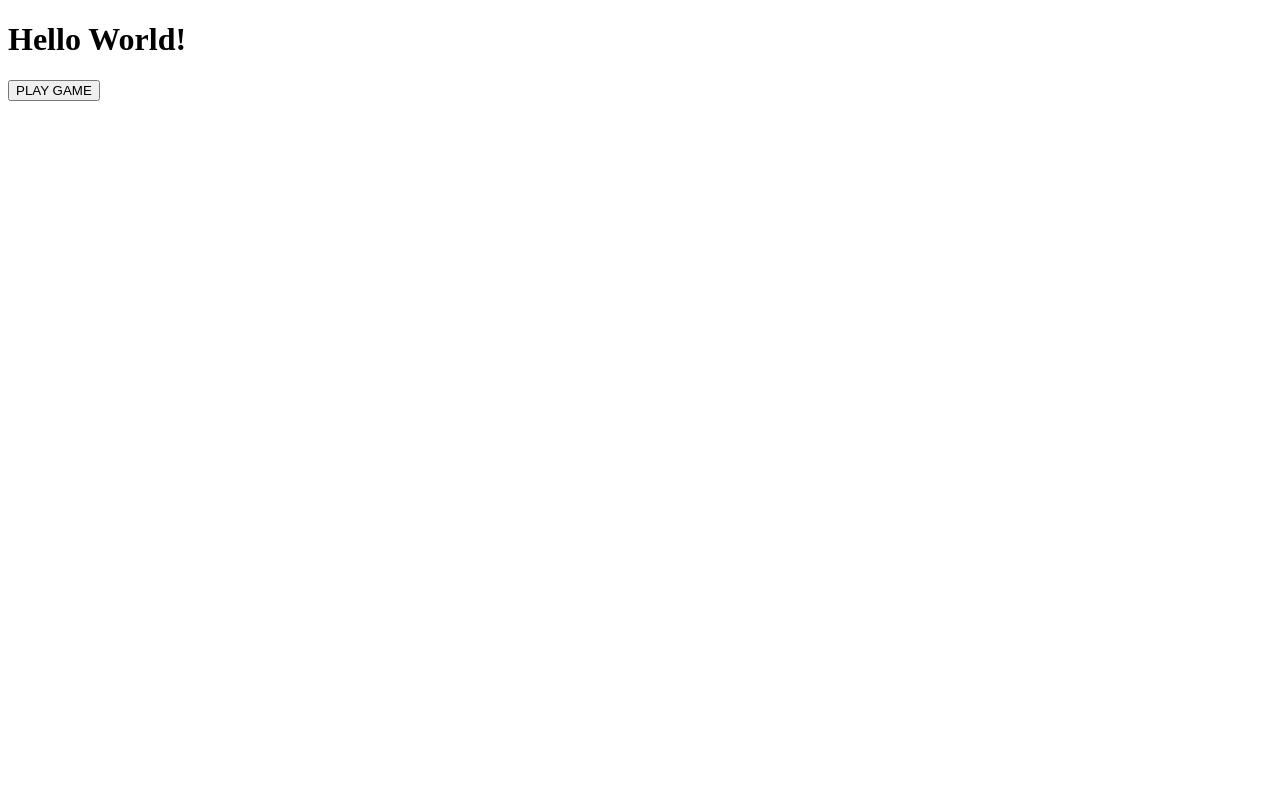
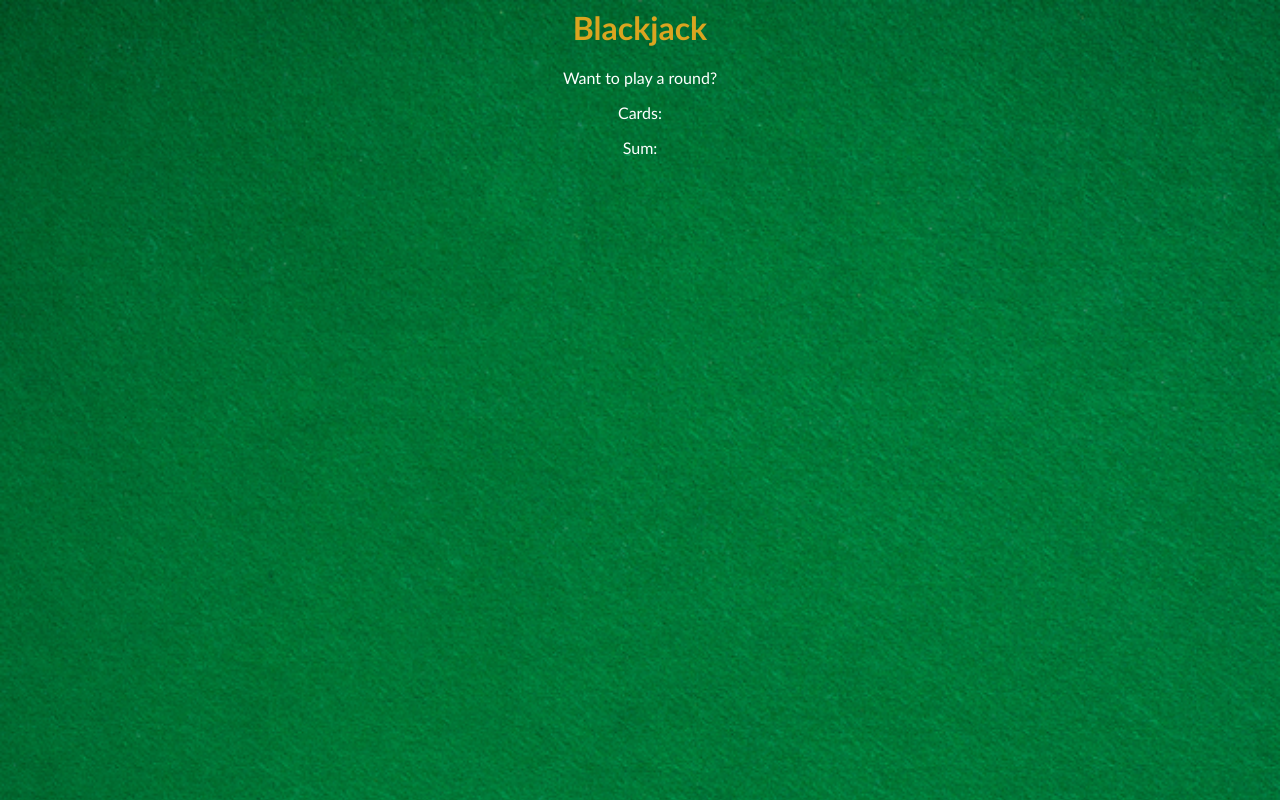
Before and after one commit to Mr-MikeRoss/Blackjack-Game, a website: page index.html in a window 1280 px wide. Drawn offline with Linux system fonts and the light colour scheme.

Commit message:
Taking Mock Project from Scimber

```diff
--- /dev/null
+++ b/index.css
@@ -0,0 +1,17 @@
+/* Complete the CSS styling according to the provided design */
+
+body {
+    font-family: 'Trebuchet MS', 'Lucida Sans Unicode', 'Lucida Grande', 'Lucida Sans', Arial, sans-serif;
+    background-image: url("images/table.png");
+    background-size: cover;
+    text-align: center;
+    color: white;
+}
+
+h1 {
+    color: goldenrod;
+}
+
+#message-el {
+
+}
--- a/index.html
+++ b/index.html
@@ -1,11 +1,12 @@
-<!DOCTYPE html>
 <html>
     <head>
-
+        <link rel="stylesheet" href="index.css">
     </head>
     <body>
-        <h1 id="card-el">Hello World!</h1>
-        <button onclick="playGame()">PLAY GAME</button>
-        <script src="script.js"></script>
+        <h1>Blackjack</h1>
+        <p id="message-el">Want to play a round?</p>
+        <p>Cards:</p>
+        <p>Sum:</p>
+        <script src="index.js"></script>
     </body>
 </html>
--- /dev/null
+++ b/index.js
@@ -0,0 +1,18 @@
+let firstCard = 10
+let secondCard = 4
+let sum = firstCard + secondCard
+let hasBlackJack = false
+let isAlive = true
+let message = ""
+
+if (sum <= 20) {
+    message = "Do you want to draw a new card? 🙂"
+} else if (sum === 21) {
+    message = "Wohoo! You've got Blackjack! 🥳"
+    hasBlackJack = true
+} else {
+    message = "You're out of the game! 😭"
+    isAlive = false
+}
+
+console.log(message)
--- a/script.js
+++ /dev/null
@@ -1,25 +0,0 @@
-
-
-function playGame() {
-    let isAlive = false
-    let hasBlackjack = false
-    let cardEl = document.getElementById("card-el")
-    let firstCard = 11
-    let secondCard = 11
-    let sum = firstCard + secondCard
-    let message = ""
-    if (sum < 21) {
-        message = "Would you like to draw another Card?"
-        cardEl.textContent = message
-    } else if (sum === 21) {
-        message = "You've got Blackjack!"
-        cardEl.textContent = message
-        hasBlackjack = true
-        console.log(hasBlackjack)
-    } else {
-        message = "You've lost, would you like to play again?"
-        cardEl.textContent = message
-        isAlive = false
-        console.log(isAlive)
-    }
-}
```
Also changed, not shown: package.json (added, +14 -0 lines), vite.config.js (added, +7 -0 lines), README.md (added), images/table.png (added), 1 other file.
